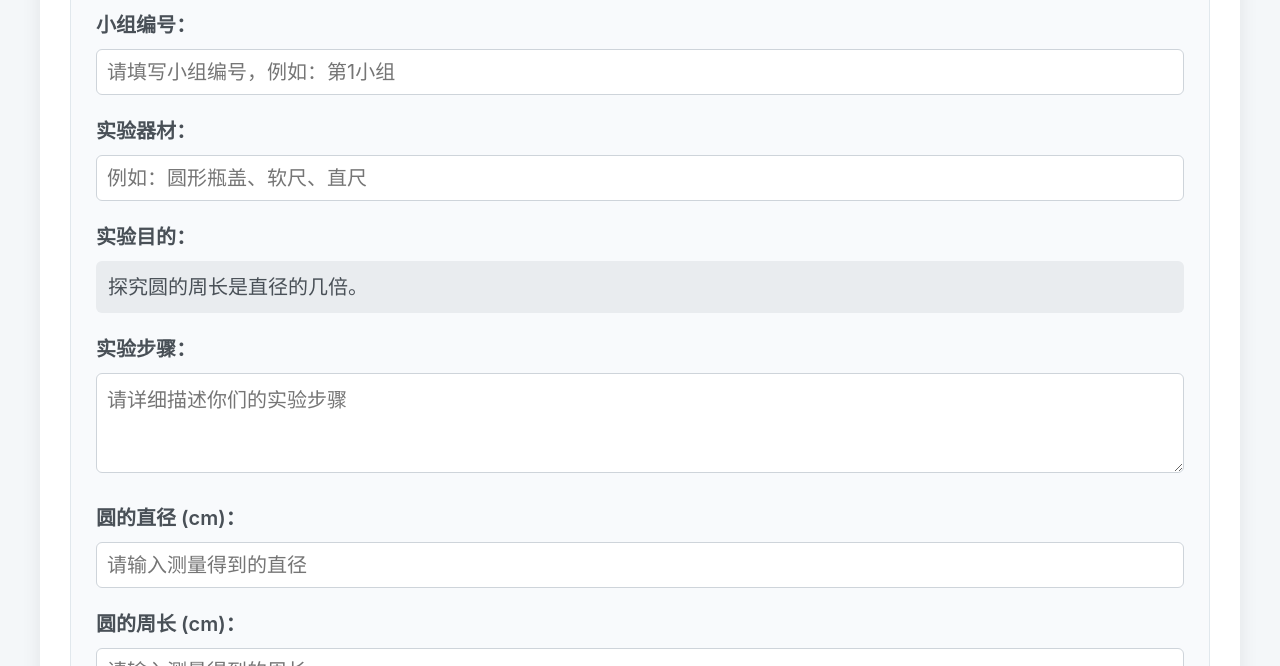
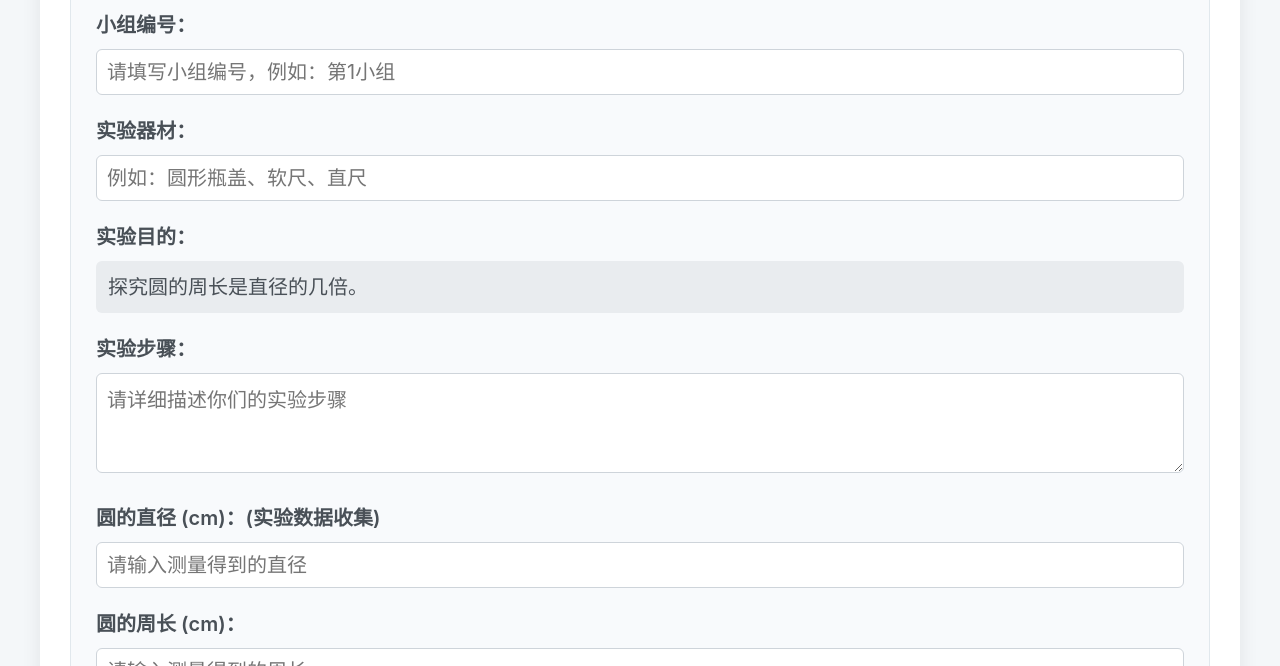
Before and after one commit to Arbritry/Arbritry.github.io, a plain HTML site: page index.html in a window 1280 px wide. Both pictures are taken after a click on the button "完善方案，进行实验，填写数据". Shown: the part 278-944 px from the top of the page. Drawn offline with nearby package versions, Linux system fonts and the light colour scheme; no server answers.

Commit message:
Update index.html

```diff
--- a/index.html
+++ b/index.html
@@ -42,7 +42,7 @@
                 <!-- 1. 数据填写区默认隐藏 -->
                 <div id="dataEntrySection" style="display: none;">
                     <div class="form-group">
-                        <label for="diameter">圆的直径 (cm)：</label>
+                        <label for="diameter">圆的直径 (cm)：(实验数据收集)</label>
                         <input type="number" id="diameter" step="0.1" placeholder="请输入测量得到的直径">
                     </div>
                     <div class="form-group">
```
